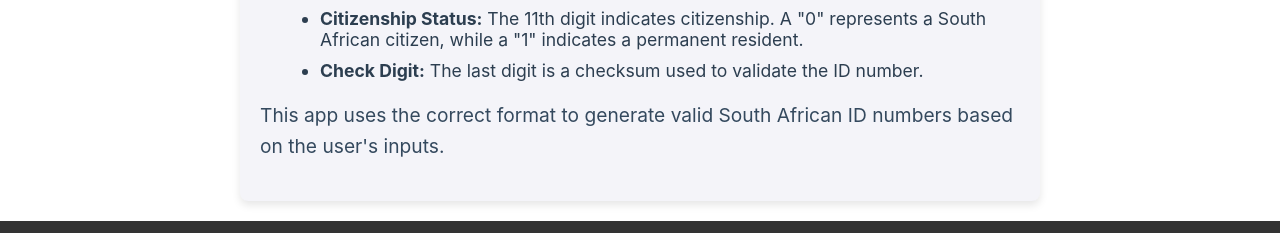
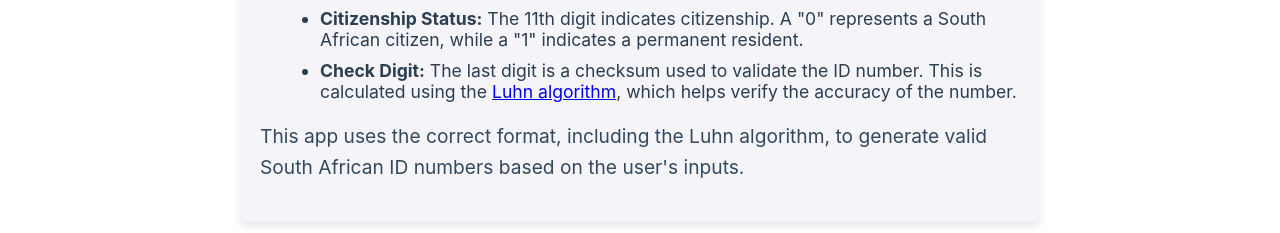
Before and after one commit to MandlaHlaoli/sa-id-number-generator, a React (Create React App) app: page / in a window 1280 px wide. Shown: the part 1646-1879 px from the top of the page. Built offline with nearby package versions, Linux system fonts and the light colour scheme.

Commit message:
update description of Luhn Algorithm

```diff
--- a/src/App.js
+++ b/src/App.js
@@ -78,7 +78,7 @@ function App() {
         <h1>South African ID Number Generator</h1>
 
         <div className="form-group">
-          <label htmlFor="dob">Date of Birth (MM-DD-YYYY)</label>
+          <label htmlFor="dob">Date of Birth (DD-MM-YYYY)</label>
           <input type="date" id="dob" name="dob" className="input-field" />
         </div>
 
--- a/src/components/SAIDExplanation.js
+++ b/src/components/SAIDExplanation.js
@@ -27,12 +27,20 @@ function SAIDExplanation() {
         </li>
         <li>
           <strong>Check Digit:</strong> The last digit is a checksum used to
-          validate the ID number.
+          validate the ID number. This is calculated using the{" "}
+          <a
+            href="https://en.wikipedia.org/wiki/Luhn_algorithm"
+            target="_blank"
+            rel="noopener noreferrer"
+          >
+            Luhn algorithm
+          </a>
+          , which helps verify the accuracy of the number.
         </li>
       </ul>
       <p>
-        This app uses the correct format to generate valid South African ID
-        numbers based on the user's inputs.
+        This app uses the correct format, including the Luhn algorithm, to
+        generate valid South African ID numbers based on the user's inputs.
       </p>
     </section>
   );
--- a/src/styles/GeneralStyles.css
+++ b/src/styles/GeneralStyles.css
@@ -4,8 +4,6 @@
     stroke-width: 2;
 }
 
-
-
 .container {
     max-width: 800px;
     margin: 0 auto;
```
